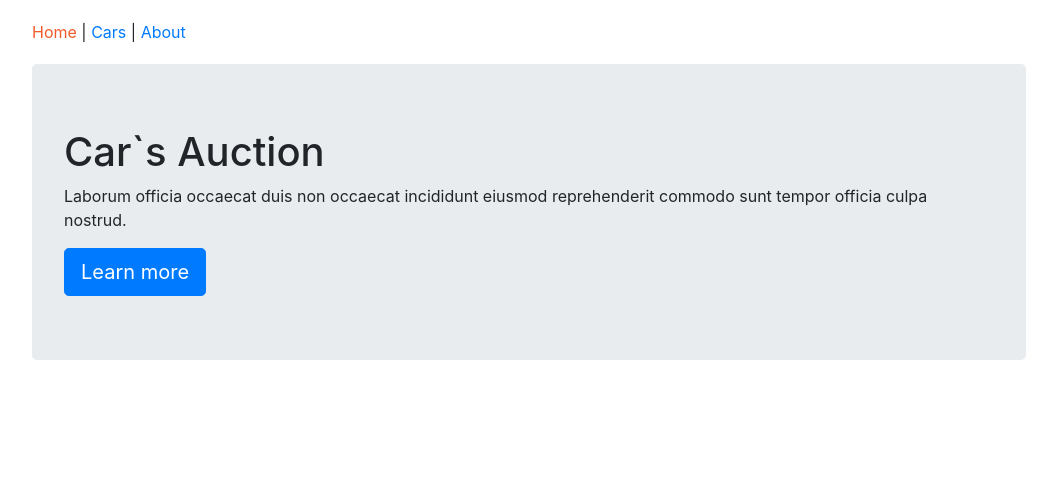
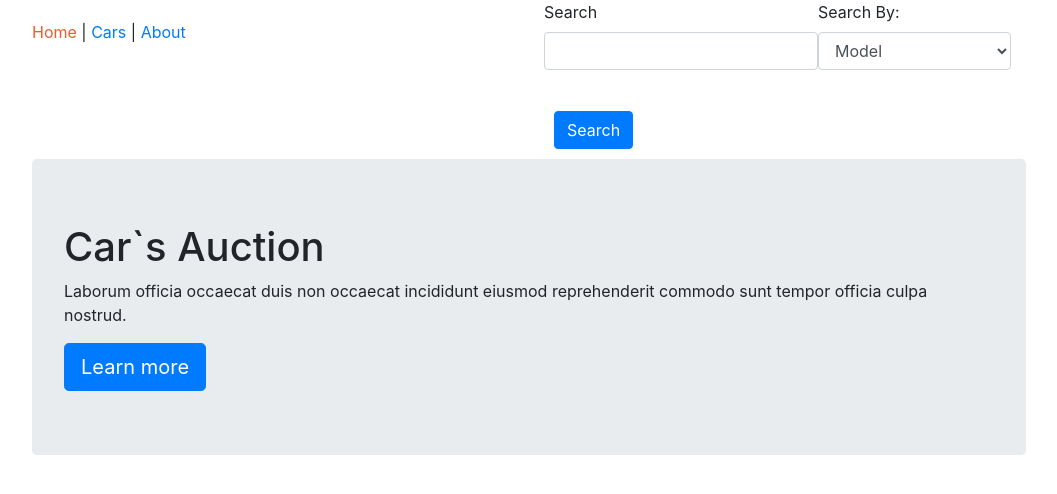
Before and after one commit to Alterberg/CarsAuction, a React app: page / in a window 1280 px wide. Shown: the top 494 px of the page, without its empty margins (111-1168 px from the left). Built offline with nearby package versions, Linux system fonts and the light colour scheme; what redux-immutable-state-invariant would draw is missing.

Commit message:
Adding search functionality

```diff
--- a/src/components/App.js
+++ b/src/components/App.js
@@ -5,6 +5,7 @@ import AboutPage from "./about/AboutPage";
 import Header from "./common/Header";
 import PageNotFound from "./PageNotFound";
 import CarsPage from "./cars/CarsPage";
+import SearchPage from "./search/SearchPage";
 import ManageCarsPage from "./cars/ManageCarsPage"; // eslint-disable-line import/no-named-as-default
 import { ToastContainer } from "react-toastify";
 import "react-toastify/dist/ReactToastify.css";
@@ -19,6 +20,7 @@ function App() {
                 <Route path="/about" component={AboutPage} />
                 <Route path="/car/:slug" component={ManageCarsPage} />
                 <Route path="/car" component={ManageCarsPage} />
+                <Route path="/search" component={SearchPage} />
                 <Route component={PageNotFound} />
             </Switch>
            <ToastContainer autoClose={3000} hideProgressBar />
--- a/src/components/cars/CarList.js
+++ b/src/components/cars/CarList.js
@@ -6,9 +6,8 @@ const CarList = ({ cars, onDeleteClick }) => (
   <table className="table">
     <thead>
       <tr>
-        <th />
         <th>Title</th>
-        <th>Author</th>
+        <th>Seller</th>
         <th>Category</th>
         <th />
       </tr>
@@ -18,19 +17,12 @@ const CarList = ({ cars, onDeleteClick }) => (
         return (
           <tr key={car.id}>
             <td>
-              <a
-                className="btn btn-light"
-                href={"http://pluralsight.com/courses/" + car.slug}
-              >
-                Watch
-              </a>
-            </td>
-            <td>
               <Link to={"/car/" + car.slug}>{car.model}</Link>
             </td>
             <td>{car.sellerName}</td>
             <td>{car.category}</td>
-            <td>
+            {onDeleteClick && (
+              <td>
               <button
                 className="btn btn-outline-danger"
                 onClick={() => onDeleteClick(car)}
@@ -38,6 +30,7 @@ const CarList = ({ cars, onDeleteClick }) => (
                 Delete
               </button>
             </td>
+            )}
           </tr>
         );
       })}
@@ -47,7 +40,7 @@ const CarList = ({ cars, onDeleteClick }) => (
 
 CarList.propTypes = {
   cars: PropTypes.array.isRequired,
-  onDeleteClick: PropTypes.func.isRequired,
+  onDeleteClick: PropTypes.func,
 };
 
 export default CarList;
--- a/src/components/cars/ManageCarsPage.js
+++ b/src/components/cars/ManageCarsPage.js
@@ -57,7 +57,7 @@ export function ManageCarsPage({ sellers, cars, loadCars, loadSellers, saveCar,
         setSaving(true);
         saveCar(car)
             .then(() => {
-                toast.success("Car successfully saved")
+                toast.success("Car successfully saved");
                 history.push("/cars");
             })
             .catch(error => {
--- a/src/components/common/Header.js
+++ b/src/components/common/Header.js
@@ -1,10 +1,13 @@
 import React from 'react';
 import { NavLink } from 'react-router-dom';
+import SearchForm from "./SearchForm";
 
 const Header = () => {
     const activeStyle = { color: "#F15B2A" };
 
     return (
+        <div className="row">
+            <div className="col-md-6 float-left">
                 <nav>
                     <NavLink to="/" activeStyle={activeStyle} exact>
                         Home
@@ -18,6 +21,15 @@ const Header = () => {
                         About
                     </NavLink>
                 </nav>
+            </div>
+            <div className="col-md-6 float-right">
+                <div className="container">
+                    <SearchForm />
+                </div>
+            </div>
+
+
+        </div>
     );
 }
 
--- /dev/null
+++ b/src/components/common/SearchForm.css
@@ -0,0 +1,3 @@
+form > button {
+  margin: 25px 10px 10px 10px;
+}
--- /dev/null
+++ b/src/components/common/SearchForm.js
@@ -0,0 +1,72 @@
+import React, { useState, useEffect } from "react";
+import TextInput from "./TextInput";
+import SelectInput from "./SelectInput";
+import { Redirect, withRouter } from "react-router";
+import PropTypes from "prop-types";
+
+import "./SearchForm.css"
+
+const searchOptions = [
+  {id: 1, name: "Model"},
+  {id: 2, name: "Brand"},
+]
+
+function SearchForm(props){
+  const [searchText, setSearchText] = useState("");
+  const [searchType, setSearchType] = useState(searchOptions[0]);
+  // const [execureSearch, setExecuteSearch] = useState(false);
+
+  // useEffect(() => {
+  //  execureSearch && setExecuteSearch(false);
+  // });
+
+  function handleTextInputChange(event) {
+    const { value } = event.target;
+    setSearchText(value);
+  }
+
+  function handleSearchtypeInputChange(event) {
+    const { value } = event.target;
+    setSearchType(searchOptions.find(option => option.id == value));
+  }
+
+  function handleSearch(event) {
+    event.preventDefault();
+    //setExecuteSearch(true);
+    props.history.push('/search?query=' + searchText + '&type=' + searchType.name);
+  }
+
+  return (
+    <>
+      {/* {execureSearch && <Redirect to={"/search/" + getSearchQuery()}/>} */}
+      <form onSubmit={handleSearch} className="row">
+        <TextInput
+          name="search"
+          label="Search"
+          value={searchText}
+          onChange={handleTextInputChange}
+        />
+        <SelectInput
+          name="searchType"
+          label="Search By:"
+          value={searchType.id}
+          defaultOption="Select Search Type"
+          options={searchOptions.map(option => ({
+            value: option.id,
+            text: option.name
+          }))}
+          onChange={handleSearchtypeInputChange}
+        />
+        <button type="submit" className="btn btn-primary">
+          Search
+        </button>
+      </form>
+    </>
+  );
+}
+
+SearchForm.propTypes = {
+    history: PropTypes.object.isRequired
+}
+
+export default withRouter(SearchForm);
--- /dev/null
+++ b/src/components/search/SearchPage.js
@@ -0,0 +1,97 @@
+import React from "react";
+import { connect } from "react-redux";
+import * as carActions from "../../redux/actions/carActions";
+import * as sellerActions from "../../redux/actions/sellerActions";
+import PropTypes from "prop-types";
+import CarList from "../cars/CarList";
+import { bindActionCreators } from "redux";
+import { Redirect } from "react-router";
+import Spinner from "../common/Spinner";
+import { toast } from "react-toastify";
+
+class SearchPage extends React.Component {
+
+    componentDidMount() {
+        const { sellers, cars, actions } = this.props;
+
+        if (cars.length === 0) {
+                actions.loadCars().catch(error => {
+                alert("loading cars list failed with error: " + error);
+            });
+        }
+
+        if (sellers.length === 0) {
+                actions.loadSellers().catch(error => {
+                alert("loading sellers list failed with error: " + error);
+            });
+        }
+    }
+
+    findCars() {
+        const params = new URLSearchParams(this.props.location.search);
+        const query = params.get("query");
+        const type = params.get("type");
+        const { cars } = this.props;
+        console.log(cars);
+        if (query) {
+            switch (type) {
+                case "Model":
+                    return cars.filter(car => car.model.toLowerCase().includes(query.toLowerCase()));
+                case "Brand":
+                    return cars.filter(car => car.sellerName.toLowerCase().includes(query.toLowerCase()));
+            }
+        }
+        else {
+            return cars;
+        }
+    }
+
+    render() {
+        const params = new URLSearchParams(this.props.location.search);
+        const query = params.get("query");
+        const type = params.get("type");
+        const foundResults = this.findCars()
+        return (
+            <>
+                <h2>Search</h2>
+                <h4>You are trying to find: {"\"" + query + "\" " + type.toLowerCase()}</h4>
+                {this.props.loading ?
+                    <Spinner /> : foundResults.length > 0 ? (
+                        <CarList cars={foundResults} />
+                    ) : (<h2>Uuups... Nothing found(((</h2>)}
+            </>
+        );
+    }
+}
+
+SearchPage.propTypes = {
+    actions: PropTypes.object.isRequired,
+    cars: PropTypes.array.isRequired,
+    sellers: PropTypes.array.isRequired,
+    loading: PropTypes.bool.isRequired,
+    location: PropTypes.object.isRequired,
+}
+
+function mapStateToProps(state) {
+    return {
+        cars: state.sellers.length === 0 ? [] : state.cars.map(car => {
+            return {
+                ...car,
+                sellerName: state.sellers.find(a => a.id === car.sellerId).name
+            }
+        }),
+        sellers: state.sellers,
+        loading: state.apiCallsInProgress > 0,
+    };
+}
+
+function mapDispatchToProps(dispatch) {
+    return {
+        actions: {
+            loadCars: bindActionCreators(carActions.loadCars, dispatch),
+            loadSellers: bindActionCreators(sellerActions.loadSellers, dispatch),
+        }
+    };
+}
+
+export default connect(mapStateToProps, mapDispatchToProps)(SearchPage);
```
Also changed, not shown: package.json (+7 -1 lines), webpack.config.prod.js (+7 -11 lines), 1 other file (tests, documents, lock files or other folders). Lines whose indentation alone changed are shown as unchanged.
